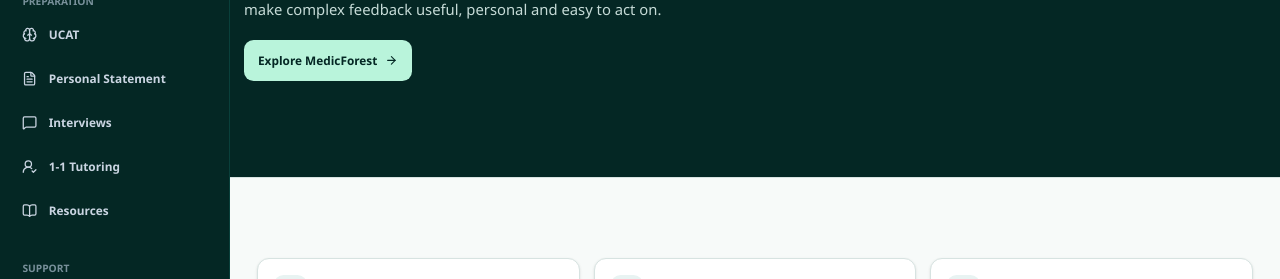
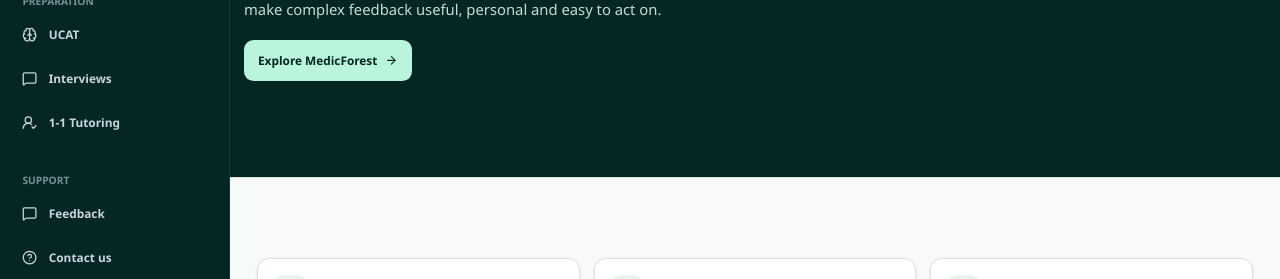
Before and after one commit to medwithrish-dot/medwithrish-site, a Next.js app: page /medicforest/about in a window 1280 px wide. Shown: the part 192-471 px from the top of the page. Built offline with nearby package versions, Linux system fonts and the light colour scheme; no server answers.

Commit message:
Remove Resources and Personal Statement links from landing navbar and mobile nav

```diff
--- a/app/medicforest/interview/_components/InterviewMobileNav.tsx
+++ b/app/medicforest/interview/_components/InterviewMobileNav.tsx
@@ -22,10 +22,8 @@ const landingLinks = [
   ["About", "/about"],
   ["Pricing", "/pricing"],
   ["UCAT", "/ucat"],
-  ["Personal Statement", "/personal-statement"],
   ["Interviews", "/interviews"],
   ["1-1 Tutoring", "/tutoring"],
-  ["Resources", "/resources"],
   ["Feedback", "/feedback"],
   ["Contact us", "/contact"],
 ] as const;
--- a/app/medicforest/interview/_components/InterviewSidebar.tsx
+++ b/app/medicforest/interview/_components/InterviewSidebar.tsx
@@ -11,7 +11,6 @@ import {
   Brain,
   CircleHelp,
   ClipboardList,
-  FileText,
   Home,
   Mic,
   MessageSquare,
@@ -93,11 +92,6 @@ const landingSections = [
     items: [
       { label: "UCAT", icon: Brain, href: "/ucat" },
       {
-        label: "Personal Statement",
-        icon: FileText,
-        href: "/personal-statement",
-      },
-      {
         label: "Interviews",
         icon: MessageSquare,
         href: "/interviews",
@@ -107,7 +101,6 @@ const landingSections = [
         icon: UserRoundCheck,
         href: "/tutoring",
       },
-      { label: "Resources", icon: BookOpen, href: "/resources" },
     ],
   },
   {
```
